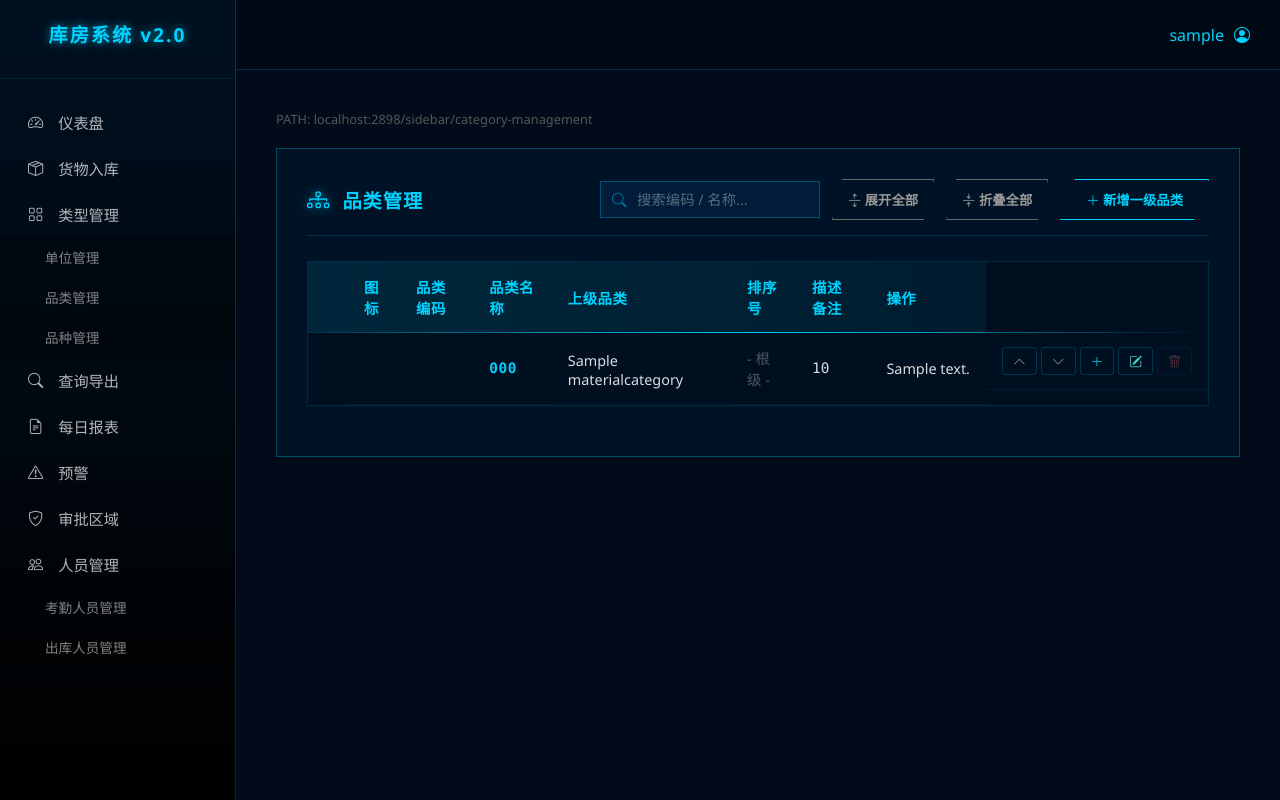
After one commit to lacsar712/label-2898, a Django app: page /category-management/ in a window 1280 px wide. The commit adds this page. Run offline with Django 4.2, Linux system fonts and the light colour scheme; a user stored in the database is signed in; data comes from the database, SQL or seed files in the repository; tables that the repository leaves empty hold one stand-in row (values such as "Sample post").

Commit message:
.661277247809132:c886359be969edf7f9ccea413a72f38c_6a2cfa5acad5fdf3e34ca20d.6a2e728dfa52169c1b512869.6a2e728c9c74e3084fc43401:Trae CN.T(2026/6/14 17:21:17)

```diff
--- a/backend/static/css/category_management.css
+++ b/backend/static/css/category_management.css
@@ -482,3 +482,74 @@
     position: relative;
     z-index: 1;
 }
+
+.cm-search-box {
+    position: relative;
+    display: flex;
+    align-items: center;
+}
+
+.cm-search-icon {
+    position: absolute;
+    left: 12px;
+    color: rgba(0, 210, 255, 0.5);
+    font-size: 0.9rem;
+    pointer-events: none;
+}
+
+.cm-search-input {
+    background: rgba(0, 50, 100, 0.3);
+    border: 1px solid rgba(0, 210, 255, 0.3);
+    color: #fff;
+    padding: 8px 35px 8px 36px;
+    width: 220px;
+    outline: none;
+    transition: all 0.3s;
+    font-size: 0.9rem;
+}
+
+.cm-search-input:focus {
+    border-color: var(--primary-blue);
+    box-shadow: inset 0 0 5px rgba(0, 210, 255, 0.2), 0 0 10px rgba(0, 210, 255, 0.15);
+    width: 280px;
+}
+
+.cm-search-input::placeholder {
+    color: rgba(255, 255, 255, 0.35);
+}
+
+.cm-search-clear {
+    position: absolute;
+    right: 8px;
+    background: transparent;
+    border: none;
+    color: rgba(255, 255, 255, 0.4);
+    cursor: pointer;
+    font-size: 0.9rem;
+    padding: 4px;
+    transition: color 0.2s;
+    display: flex;
+    align-items: center;
+}
+
+.cm-search-clear:hover {
+    color: var(--primary-blue);
+}
+
+.cm-search-highlight {
+    background: rgba(0, 210, 255, 0.25);
+    color: #00e5ff !important;
+    border-radius: 2px;
+    padding: 0 2px;
+}
+
+.cm-row-filtered-out {
+    display: none !important;
+}
+
+.cm-search-count {
+    font-size: 0.78rem;
+    color: rgba(0, 210, 255, 0.6);
+    margin-left: 8px;
+    white-space: nowrap;
+}
--- a/backend/static/js/category_management.js
+++ b/backend/static/js/category_management.js
@@ -6,6 +6,9 @@
     const expandAllBtn = document.getElementById('cm-expand-all-btn');
     const collapseAllBtn = document.getElementById('cm-collapse-all-btn');
     const addRootBtn = document.getElementById('cm-add-root-btn');
+
+    const searchInput = document.getElementById('cm-search-input');
+    const searchClear = document.getElementById('cm-search-clear');
 
     const formModal = document.getElementById('cm-form-modal');
     const form = document.getElementById('cm-form');
@@ -24,6 +27,8 @@
     let categoryTree = [];
     let flatCategories = [];
     let expandedIds = new Set();
+    let preSearchExpandedIds = null;
+    let searchKeyword = '';
     let selectedId = null;
     let editingId = null;
     let editingMode = 'create';
@@ -48,6 +53,9 @@
         form.addEventListener('submit', handleFormSubmit);
         inputCode.addEventListener('input', updateCodePreview);
         inputParent.addEventListener('change', handleParentChange);
+
+        searchInput.addEventListener('input', handleSearchInput);
+        searchClear.addEventListener('click', clearSearch);
 
         tableBody.addEventListener('click', handleTableClick);
         tableBody.addEventListener('dragstart', handleDragStart);
@@ -88,6 +96,11 @@
         }
         emptyHint.style.display = 'none';
 
+        if (searchKeyword) {
+            renderFilteredTable();
+            return;
+        }
+
         function renderNodes(nodes, depth) {
             nodes.forEach(node => {
                 const tr = createRow(node, depth);
@@ -104,7 +117,128 @@
         renderNodes(categoryTree, 0);
     }
 
-    function createRow(node, depth) {
+    function handleSearchInput() {
+        const keyword = searchInput.value.trim().toLowerCase();
+        searchKeyword = keyword;
+
+        if (keyword) {
+            searchClear.style.display = 'flex';
+            if (preSearchExpandedIds === null) {
+                preSearchExpandedIds = new Set(expandedIds);
+            }
+            const matchedIds = findMatchedNodeIds(keyword);
+            const ancestorIds = collectAncestorIds(matchedIds);
+            expandedIds = new Set([...matchedIds, ...ancestorIds]);
+        } else {
+            clearSearch();
+            return;
+        }
+
+        renderTable();
+    }
+
+    function clearSearch() {
+        searchInput.value = '';
+        searchKeyword = '';
+        searchClear.style.display = 'none';
+
+        if (preSearchExpandedIds !== null) {
+            expandedIds = preSearchExpandedIds;
+            preSearchExpandedIds = null;
+        }
+
+        renderTable();
+    }
+
+    function findMatchedNodeIds(keyword) {
+        const matched = new Set();
+
+        function search(nodes) {
+            nodes.forEach(node => {
+                const codeMatch = node.code.toLowerCase().includes(keyword);
+                const nameMatch = node.name.toLowerCase().includes(keyword);
+                if (codeMatch || nameMatch) {
+                    matched.add(node.id);
+                }
+                if (node.children && node.children.length > 0) {
+                    const childMatches = search(node.children);
+                }
+            });
+        }
+
+        search(categoryTree);
+        return matched;
+    }
+
+    function collectAncestorIds(targetIds) {
+        const ancestors = new Set();
+
+        function findPath(nodes, path) {
+            for (const node of nodes) {
+                const currentPath = [...path, node.id];
+                if (targetIds.has(node.id)) {
+                    path.forEach(id => ancestors.add(id));
+                }
+                if (node.children && node.children.length > 0) {
+                    findPath(node.children, currentPath);
+                }
+            }
+        }
+
+        findPath(categoryTree, []);
+        return ancestors;
+    }
+
+    function renderFilteredTable() {
+        const keyword = searchKeyword;
+        const matchedIds = findMatchedNodeIds(keyword);
+        const ancestorIds = collectAncestorIds(matchedIds);
+        const visibleIds = new Set([...matchedIds, ...ancestorIds]);
+
+        let matchCount = 0;
+
+        function renderNodes(nodes, depth) {
+            nodes.forEach(node => {
+                if (!visibleIds.has(node.id)) return;
+
+                const tr = createRow(node, depth, keyword);
+                tableBody.appendChild(tr);
+                matchCount++;
+
+                if (node.children && node.children.length > 0) {
+                    if (expandedIds.has(node.id)) {
+                        renderNodes(node.children, depth + 1);
+                    }
+                }
+            });
+        }
+
+        renderNodes(categoryTree, 0);
+
+        if (matchCount === 0) {
+            emptyHint.style.display = 'block';
+            emptyHint.querySelector('p').textContent = `未找到匹配「${searchInput.value.trim()}」的品类`;
+        } else {
+            emptyHint.style.display = 'none';
+            emptyHint.querySelector('p').textContent = '暂无品类数据，请点击"新增一级品类"开始创建';
+        }
+    }
+
+    function highlightText(text, keyword) {
+        if (!keyword || !text) return escapeHtml(text);
+        const lowerText = text.toLowerCase();
+        const lowerKeyword = keyword.toLowerCase();
+        const idx = lowerText.indexOf(lowerKeyword);
+        if (idx === -1) return escapeHtml(text);
+
+        const before = text.substring(0, idx);
+        const match = text.substring(idx, idx + keyword.length);
+        const after = text.substring(idx + keyword.length);
+
+        return escapeHtml(before) + '<span class="cm-search-highlight">' + escapeHtml(match) + '</span>' + highlightText(after, keyword);
+    }
+
+    function createRow(node, depth, keyword) {
         const tr = document.createElement('tr');
         tr.dataset.id = node.id;
         tr.dataset.depth = depth;
@@ -119,7 +253,7 @@
         const isExpanded = expandedIds.has(node.id);
         const isHidden = depth > 0 && !isParentExpanded(node.id);
 
-        if (isHidden) {
+        if (isHidden && !keyword) {
             tr.classList.add('cm-row-hidden');
         }
 
@@ -135,6 +269,9 @@
 
         const canDelete = !node.is_referenced && !hasChildren;
 
+        const codeDisplay = keyword ? highlightText(node.code, keyword) : node.code;
+        const nameDisplay = keyword ? highlightText(node.name, keyword) : escapeHtml(node.name);
+
         tr.innerHTML = `
             <td style="padding-left: ${indent + 8}px;">
                 <button class="${toggleBtnClass}" data-id="${node.id}" ${!hasChildren ? 'tabindex="-1"' : ''}>
@@ -142,9 +279,9 @@
                 </button>
             </td>
             <td class="cm-icon-cell">${iconHtml}</td>
-            <td class="cm-code-cell">${node.code}</td>
+            <td class="cm-code-cell">${codeDisplay}</td>
             <td class="cm-name-cell">
-                <span>${node.name}</span>
+                <span>${nameDisplay}</span>
                 ${hasChildren ? `<span class="cm-child-count">(${node.children.length})</span>` : ''}
             </td>
             <td>${parentName || '<span style="color: rgba(255,255,255,0.3);">- 根级 -</span>'}</td>
--- /dev/null
+++ b/backend/templates/pages/category_management.html
@@ -0,0 +1,111 @@
+{% extends "base.html" %}
+
+{% block extra_css %}
+<link rel="stylesheet" href="/static/css/category_management.css">
+{% endblock %}
+
+{% block content %}
+<div class="cm-page">
+    <div class="cm-section">
+        <div class="cm-section-header">
+            <div class="cm-header-left">
+                <i class="bi bi-diagram-3"></i>
+                <span>品类管理</span>
+            </div>
+            <div class="cm-header-right">
+                <div class="cm-search-box">
+                    <i class="bi bi-search cm-search-icon"></i>
+                    <input type="text" id="cm-search-input" class="cm-search-input" placeholder="搜索编码 / 名称...">
+                    <button id="cm-search-clear" class="cm-search-clear" style="display:none;">
+                        <i class="bi bi-x-circle"></i>
+                    </button>
+                </div>
+                <button id="cm-expand-all-btn" class="btn-tech btn-cancel" style="padding:8px 15px;">
+                    <i class="bi bi-arrows-expand"></i> 展开全部
+                </button>
+                <button id="cm-collapse-all-btn" class="btn-tech btn-cancel" style="padding:8px 15px;">
+                    <i class="bi bi-arrows-collapse"></i> 折叠全部
+                </button>
+                <button id="cm-add-root-btn" class="btn-tech">
+                    <i class="bi bi-plus-lg"></i> 新增一级品类
+                </button>
+            </div>
+        </div>
+
+        <div class="cm-table-wrapper">
+            <table class="cm-table">
+                <thead>
+                    <tr>
+                        <th style="width:40px;"></th>
+                        <th style="width:40px;">图标</th>
+                        <th>品类编码</th>
+                        <th>品类名称</th>
+                        <th>上级品类</th>
+                        <th>排序号</th>
+                        <th>描述备注</th>
+                        <th>操作</th>
+                    </tr>
+                </thead>
+                <tbody id="cm-table-body">
+                </tbody>
+            </table>
+        </div>
+
+        <div id="cm-empty-hint" class="cm-empty-hint" style="display:none;">
+            <i class="bi bi-inbox"></i>
+            <p>暂无品类数据，请点击"新增一级品类"开始创建</p>
+        </div>
+    </div>
+</div>
+
+<div id="cm-form-modal" class="modal-overlay">
+    <div class="modal-tech cm-modal">
+        <h3 id="cm-modal-title">新增品类</h3>
+        <form id="cm-form" class="cm-form">
+            {% csrf_token %}
+            <div class="cm-form-row">
+                <div class="cm-form-group cm-form-group-half">
+                    <label>上级品类</label>
+                    <select id="cm-input-parent" class="input-tech">
+                        <option value="">-- 无（作为一级品类）--</option>
+                    </select>
+                </div>
+                <div class="cm-form-group cm-form-group-half">
+                    <label>品类编码 <span class="cm-required">*</span></label>
+                    <div class="cm-code-wrapper">
+                        <input type="text" id="cm-input-parent-prefix" class="input-tech cm-prefix-input" placeholder="前缀" readonly>
+                        <input type="text" id="cm-input-code" class="input-tech cm-suffix-input" placeholder="输入编码" required>
+                    </div>
+                    <div class="cm-code-hint">完整编码：<span id="cm-code-preview">-</span></div>
+                </div>
+            </div>
+            <div class="cm-form-group">
+                <label>品类名称 <span class="cm-required">*</span></label>
+                <input type="text" id="cm-input-name" class="input-tech" placeholder="输入品类名称" required>
+            </div>
+            <div class="cm-form-row">
+                <div class="cm-form-group cm-form-group-half">
+                    <label>排序号</label>
+                    <input type="number" id="cm-input-weight" class="input-tech" value="0" placeholder="数字越小越靠前">
+                </div>
+                <div class="cm-form-group cm-form-group-half">
+                    <label>图标标识</label>
+                    <input type="text" id="cm-input-icon" class="input-tech" placeholder="如 bi-box-seam（选填）">
+                </div>
+            </div>
+            <div class="cm-form-group">
+                <label>描述备注</label>
+                <textarea id="cm-input-desc" class="input-tech" rows="3" placeholder="输入描述备注（选填）"></textarea>
+            </div>
+            <div class="modal-btns">
+                <button type="button" id="cm-form-cancel" class="btn-tech btn-cancel">取消</button>
+                <button type="submit" class="btn-tech">确定</button>
+            </div>
+        </form>
+    </div>
+</div>
+{% endblock %}
+
+{% block extra_js %}
+<script src="/static/js/category_management.js"></script>
+{% endblock %}
```
